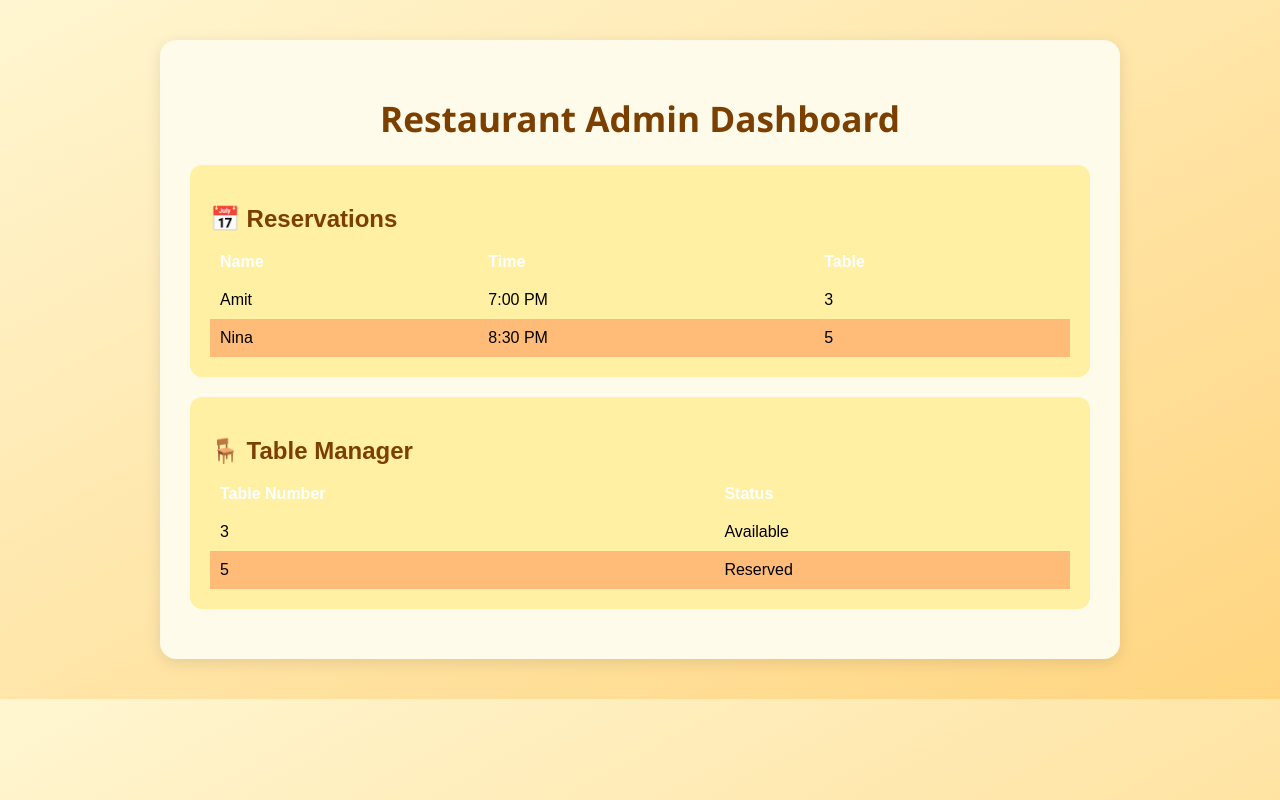
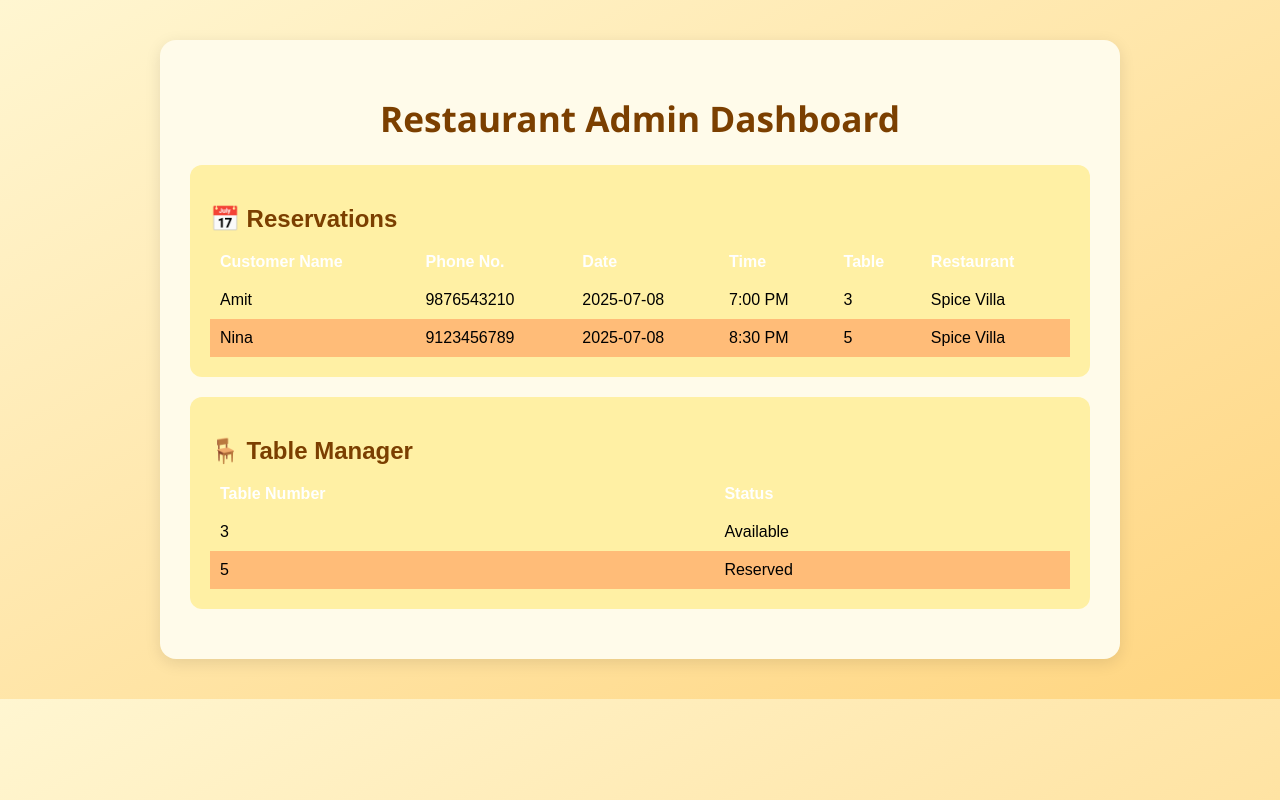
Before and after one commit to SamikaNaidu/Project_Samika, a React (Create React App) app: page / in a window 1280 px wide. Built offline with nearby package versions, Linux system fonts and the light colour scheme.

Commit message:
Update ReservationList.jsx

```diff
--- a/src/components/ReservationList.jsx
+++ b/src/components/ReservationList.jsx
@@ -3,8 +3,8 @@ import '../adminStyles.css';
 
 const ReservationList = () => {
   const reservations = [
-    { id: 1, name: 'Amit', time: '7:00 PM', table: 3 },
-    { id: 2, name: 'Nina', time: '8:30 PM', table: 5 },
+    { id: 1, name: 'Amit', date: '2025-07-08', time: '7:00 PM', table: 3, phone: '9876543210', restaurant: 'Spice Villa' },
+    { id: 2, name: 'Nina', date: '2025-07-08', time: '8:30 PM', table: 5, phone: '9123456789', restaurant: 'Spice Villa' },
   ];
 
   return (
@@ -13,17 +13,23 @@ const ReservationList = () => {
       <table>
         <thead>
           <tr>
-            <th>Name</th>
+            <th>Customer Name</th>
+            <th>Phone No.</th>
+            <th>Date</th>
             <th>Time</th>
             <th>Table</th>
+            <th>Restaurant</th>
           </tr>
         </thead>
         <tbody>
           {reservations.map(r => (
             <tr key={r.id}>
               <td>{r.name}</td>
+              <td>{r.phone}</td>
+              <td>{r.date}</td>
               <td>{r.time}</td>
               <td>{r.table}</td>
+              <td>{r.restaurant}</td>
             </tr>
           ))}
         </tbody>
```
